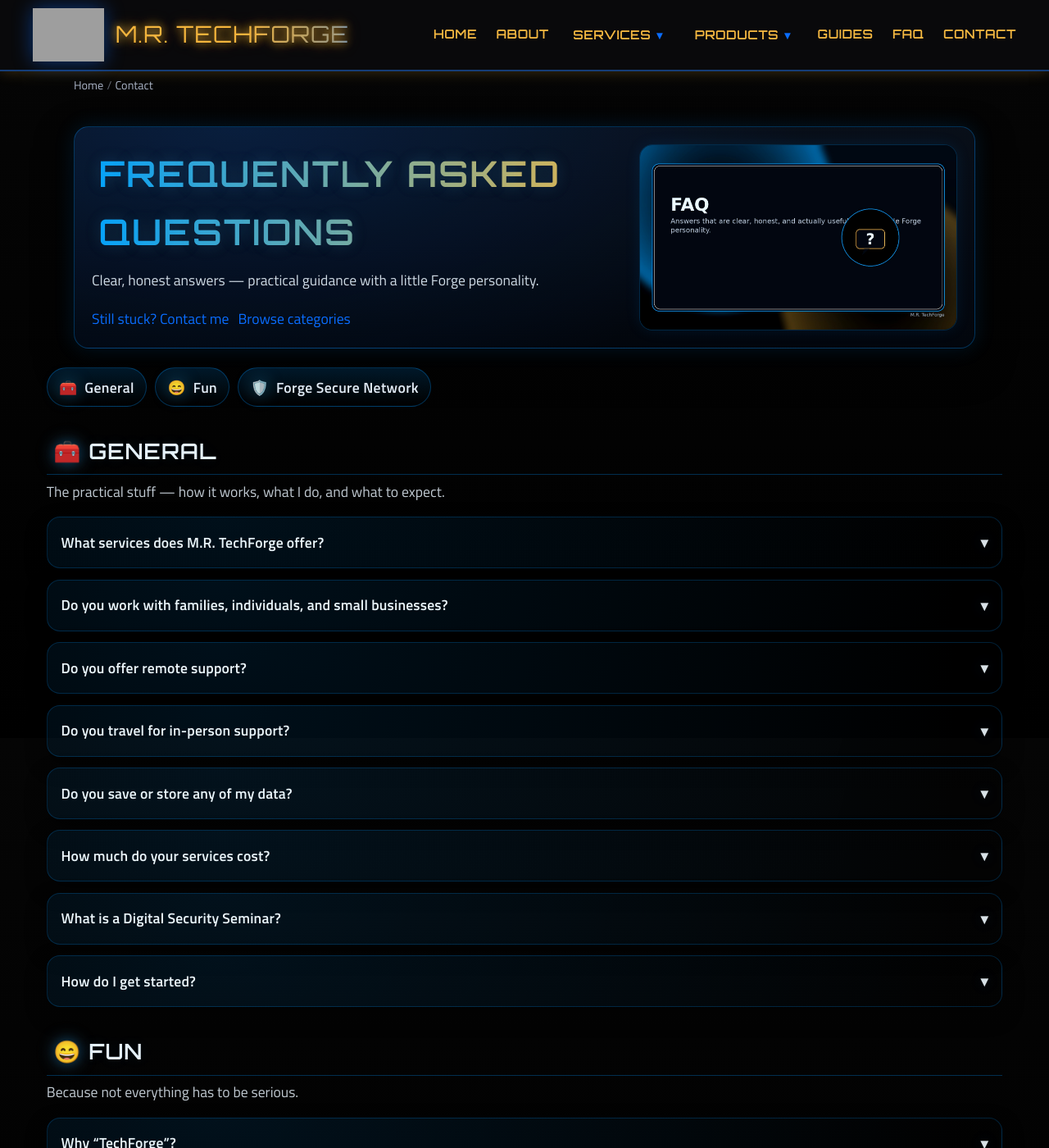
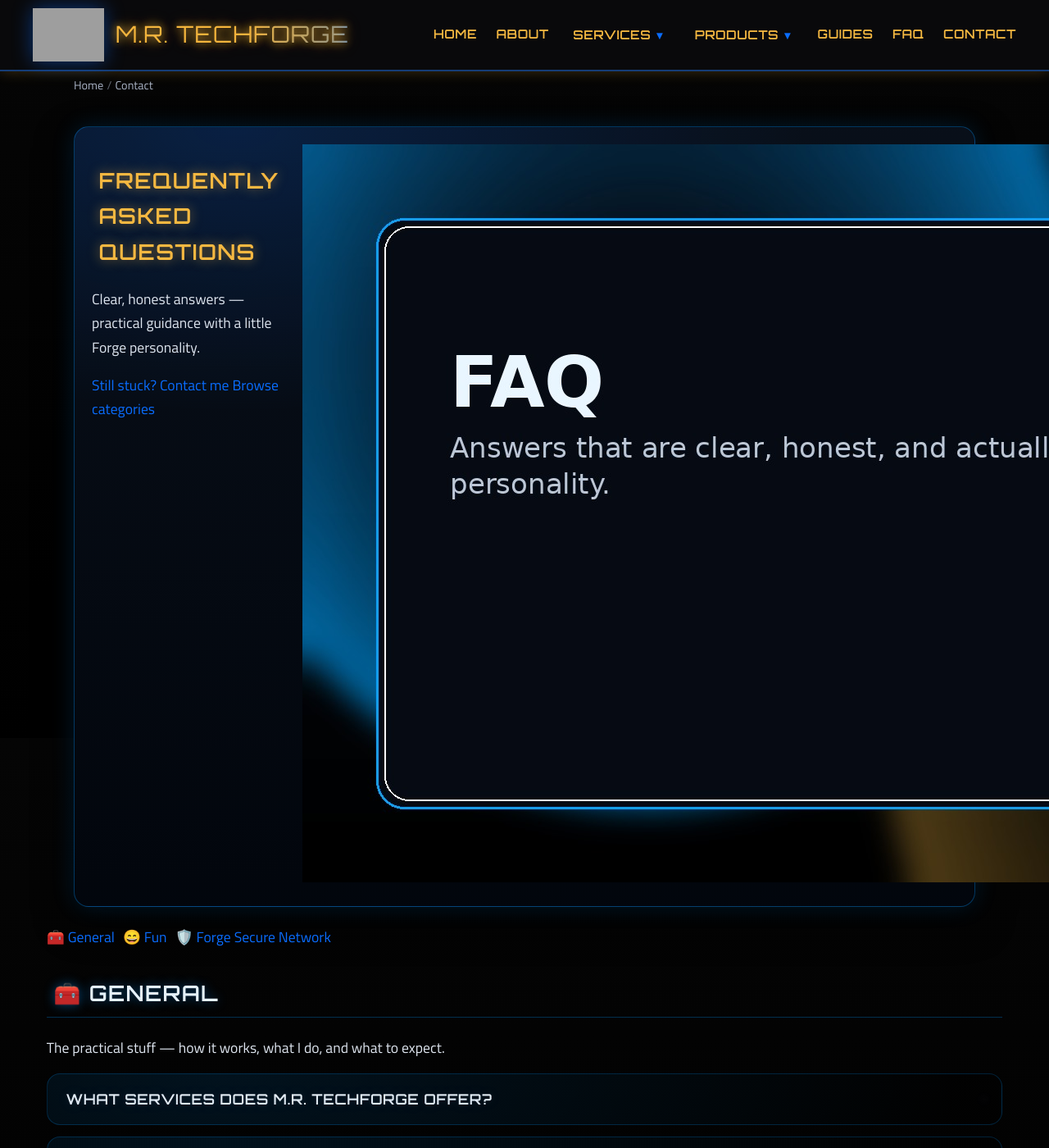
Before and after one commit to markisrt4/mrtechforge.github.io, a Jekyll site: the page built from faq.md, in a window 1280 px wide and 1400 px high. Shown: the whole window at 82% size. Built offline with Jekyll 4.4.1, drawn with Linux system fonts in a browser that asks for light colours; grey boxes are pictures that could not be loaded.

Commit message:
FAQ styling

```diff
--- a/_sass/_pages-faq.scss
+++ b/_sass/_pages-faq.scss
@@ -1,7 +1,6 @@
 /* ==========================================================
-   M.R. TechForge — FAQ Page Styles (v2.2)
-   More personality: stronger typography, brighter contrast,
-   Forge accents, and nicer open/hover states.
+   M.R. TechForge — FAQ Page Styles (v2.4)
+   Vertical gradient typography for FAQ text
    ========================================================== */
 
 .faq-page .faq-wrap {
@@ -11,7 +10,7 @@
 }
 
 /* ------------------------------
-   HERO
+   HERO (unchanged)
 ------------------------------ */
 .faq-hero {
   max-width: 1100px;
@@ -30,132 +29,26 @@
 
   background:
     radial-gradient(1200px 600px at 18% 0%,
-      rgba(var(--forge-accent-rgb, 0,150,255), 0.16) 0%,
+      rgba(var(--forge-accent-rgb, 0,150,255), 0.18) 0%,
       rgba(0,0,0,0.00) 58%),
     linear-gradient(180deg,
-      rgba(10, 18, 30, 0.82) 0%,
-      rgba(2, 6, 13, 0.95) 100%);
+      rgba(10, 18, 30, 0.84) 0%,
+      rgba(2, 6, 13, 0.96) 100%);
 
-  border: 1px solid rgba(0,150,255,0.30);
+  border: 1px solid rgba(0,150,255,0.34);
   box-shadow:
-    0 0 26px rgba(0,150,255,0.14),
-    0 18px 46px rgba(0,0,0,0.68);
-}
-
-/* Title: Orbitron + subtle gradient "Forge" energy */
-.faq-title {
-  margin: 0 0 0.45rem;
-  font-family: "Orbitron", sans-serif;
-  font-size: clamp(2.1rem, 3.4vw, 3.0rem);
-  letter-spacing: 0.05em;
-  text-transform: uppercase;
-
-  background: linear-gradient(
-    90deg,
-    rgba(0, 163, 255, 1),
-    rgba(245, 184, 65, 1)
-  );
-  -webkit-background-clip: text;
-  background-clip: text;
-  color: transparent;
-
-  text-shadow:
-    0 0 18px rgba(0, 150, 255, 0.18),
-    0 0 26px rgba(245, 184, 65, 0.10);
-}
-
-.faq-subtitle {
-  margin: 0;
-  max-width: 62ch;
-  line-height: 1.75;
-  color: rgba(225,235,245,0.92);
-  font-size: 1.05rem;
-}
-
-.faq-actions {
-  margin-top: 1rem;
-  display: flex;
-  flex-wrap: wrap;
-  gap: 0.65rem;
-}
-
-.faq-hero-media {
-  border-radius: 16px;
-  overflow: hidden;
-  border: 1px solid rgba(0,150,255,0.24);
-  background: rgba(0,0,0,0.35);
-  display: grid;
-  place-items: center;
-  min-height: 220px;
-
-  box-shadow: 0 0 18px rgba(0,150,255,0.10);
-}
-
-.faq-hero-media img {
-  width: 100%;
-  height: 100%;
-  object-fit: cover;
-  display: block;
-  filter: saturate(1.05) contrast(1.03);
-}
-
-/* Mobile hero */
-@media (max-width: 900px) {
-  .faq-hero-inner {
-    grid-template-columns: 1fr;
-  }
-  .faq-hero-media {
-    min-height: 180px;
-  }
+    0 0 28px rgba(0,150,255,0.16),
+    0 18px 46px rgba(0,0,0,0.72);
 }
 
 /* ------------------------------
-   CATEGORY NAV
+   CATEGORY NAV (unchanged)
 ------------------------------ */
 .faq-category-nav {
   margin: 1.35rem 0 1.25rem;
   display: flex;
   flex-wrap: wrap;
   gap: 0.6rem;
-}
-
-.faq-cat-pill {
-  display: inline-flex;
-  align-items: center;
-  gap: 0.55rem;
-
-  padding: 0.5rem 0.85rem;
-  border-radius: 999px;
-
-  text-decoration: none;
-  color: rgba(235, 245, 255, 0.96);
-
-  background:
-    linear-gradient(180deg,
-      rgba(0,150,255,0.16) 0%,
-      rgba(0,0,0,0.20) 100%);
-  border: 1px solid rgba(0,150,255,0.30);
-
-  transition: transform 0.18s ease, border-color 0.18s ease, box-shadow 0.18s ease;
-}
-
-.faq-cat-pill:hover {
-  transform: translateY(-2px);
-  border-color: rgba(245,184,65,0.60);
-  box-shadow:
-    0 0 18px rgba(0,150,255,0.18),
-    0 0 22px rgba(245,184,65,0.10);
-}
-
-.faq-cat-icon {
-  filter:
-    drop-shadow(0 0 10px rgba(0,150,255,0.40))
-    drop-shadow(0 0 12px rgba(245,184,65,0.10));
-}
-
-.faq-cat-text {
-  font-weight: 800;
-  letter-spacing: 0.02em;
 }
 
 /* ------------------------------
@@ -165,122 +58,124 @@
   margin-top: 1.9rem;
 }
 
-.faq-category-header {
-  margin-bottom: 0.85rem;
-}
-
 .faq-category-title {
-  margin: 0 0 0.35rem;
   font-family: "Orbitron", sans-serif;
-  letter-spacing: 0.04em;
+  letter-spacing: 0.05em;
   text-transform: uppercase;
   color: rgba(234,246,255,0.98);
-
-  text-shadow: 0 0 16px rgba(0,150,255,0.10);
-}
-
-.faq-category-desc {
-  margin: 0;
-  color: rgba(225,235,245,0.86);
-  line-height: 1.75;
 }
 
 /* ------------------------------
-   FAQ ITEMS (details/summary)
+   FAQ ITEMS
 ------------------------------ */
 .faq-list {
   display: grid;
   gap: 0.8rem;
 }
 
-/* Card shell */
 .faq-item {
+  position: relative;
   border-radius: 16px;
   border: 1px solid rgba(0,150,255,0.22);
   background:
     radial-gradient(900px 420px at 18% 0%,
-      rgba(0,150,255,0.10),
+      rgba(0,150,255,0.11),
       rgba(0,0,0,0.22));
   overflow: hidden;
-
-  box-shadow: 0 10px 26px rgba(0,0,0,0.45);
+  padding-left: 10px;
 }
 
-/* Hover: make it feel interactive */
-.faq-item:hover {
-  border-color: rgba(0,150,255,0.46);
-  box-shadow:
-    0 0 22px rgba(0,150,255,0.12),
-    0 14px 34px rgba(0,0,0,0.62);
-}
-
-/* Open state: warmer accent edge + glow */
-.faq-item[open] {
-  border-color: rgba(245,184,65,0.55);
-  box-shadow:
-    0 0 26px rgba(0,150,255,0.14),
-    0 0 18px rgba(245,184,65,0.10),
-    0 18px 44px rgba(0,0,0,0.70);
-}
-
-/* Summary row */
+/* ------------------------------
+   QUESTION (VERTICAL GRADIENT)
+------------------------------ */
 .faq-question {
   cursor: pointer;
   list-style: none;
-  padding: 0.95rem 1.0rem;
+  padding: 0.95rem 1.0rem 0.95rem 0.75rem;
 
   display: flex;
   align-items: center;
   justify-content: space-between;
   gap: 0.9rem;
 
-  color: rgba(240, 250, 255, 0.98);
-  font-weight: 850;
-  letter-spacing: 0.01em;
+  font-family: "Orbitron", sans-serif;
+  font-weight: 900;
+  letter-spacing: 0.03em;
+  text-transform: uppercase;
+
+  /* Vertical gradient: white -> silver */
+  background: linear-gradient(
+    180deg,
+    #ffffff 0%,
+    #e6edf4 45%,
+    #cfd8e3 100%
+  );
+  -webkit-background-clip: text;
+  background-clip: text;
+  color: transparent;
+
+  text-shadow:
+    0 0 12px rgba(255,255,255,0.08),
+    0 0 18px rgba(0,150,255,0.12);
 }
 
 .faq-question::-webkit-details-marker {
   display: none;
 }
 
-.faq-q {
-  line-height: 1.35;
+/* Open state: slightly warmer bottom */
+.faq-item[open] .faq-question {
+  background: linear-gradient(
+    180deg,
+    #ffffff 0%,
+    #f3ede0 55%,
+    #e6c98a 100%
+  );
+  -webkit-background-clip: text;
+  background-clip: text;
+  color: transparent;
 }
 
-/* Subtle “active” color shift when open */
-.faq-item[open] .faq-question {
-  color: rgba(255, 246, 225, 0.98);
+/* ------------------------------
+   ANSWER (SOFTER VERTICAL GRADIENT)
+------------------------------ */
+.faq-answer {
+  padding: 0 1.0rem 1.0rem 0.75rem;
+  border-top: 1px solid rgba(255,255,255,0.06);
+
+  /* Vertical gradient for body text */
+  background: linear-gradient(
+    180deg,
+    #e9eef4 0%,
+    #cfd8e3 60%,
+    #b7c1cd 100%
+  );
+  -webkit-background-clip: text;
+  background-clip: text;
+  color: transparent;
 }
 
-/* Chevron styling */
+.faq-answer p {
+  margin: 0.85rem 0 0;
+  line-height: 1.85;
+  font-size: 1.02rem;
+}
+
+/* ------------------------------
+   CHEVRON
+------------------------------ */
 .faq-chevron {
-  opacity: 0.92;
-  transition: transform 0.18s ease, filter 0.18s ease;
+  opacity: 0.9;
   filter: drop-shadow(0 0 10px rgba(0,150,255,0.25));
+  transition: transform 0.18s ease;
 }
 
 .faq-item[open] .faq-chevron {
   transform: rotate(180deg);
-  filter:
-    drop-shadow(0 0 12px rgba(245,184,65,0.25))
-    drop-shadow(0 0 12px rgba(0,150,255,0.18));
-}
-
-/* Answer body */
-.faq-answer {
-  padding: 0 1.0rem 1.0rem;
-  border-top: 1px solid rgba(255,255,255,0.06);
-  color: rgba(225,235,245,0.92);
-}
-
-.faq-answer p {
-  margin: 0.8rem 0 0;
-  line-height: 1.8;
-  font-size: 1.02rem;
 }
 
 /* ------------------------------
-   FOOTER CARD
+   FOOTER
 ------------------------------ */
 .faq-footer {
   margin-top: 2.1rem;
@@ -290,7 +185,6 @@
    Reduced motion
 ------------------------------ */
 @media (prefers-reduced-motion: reduce) {
-  .faq-cat-pill,
   .faq-chevron {
     transition: none;
   }
```
